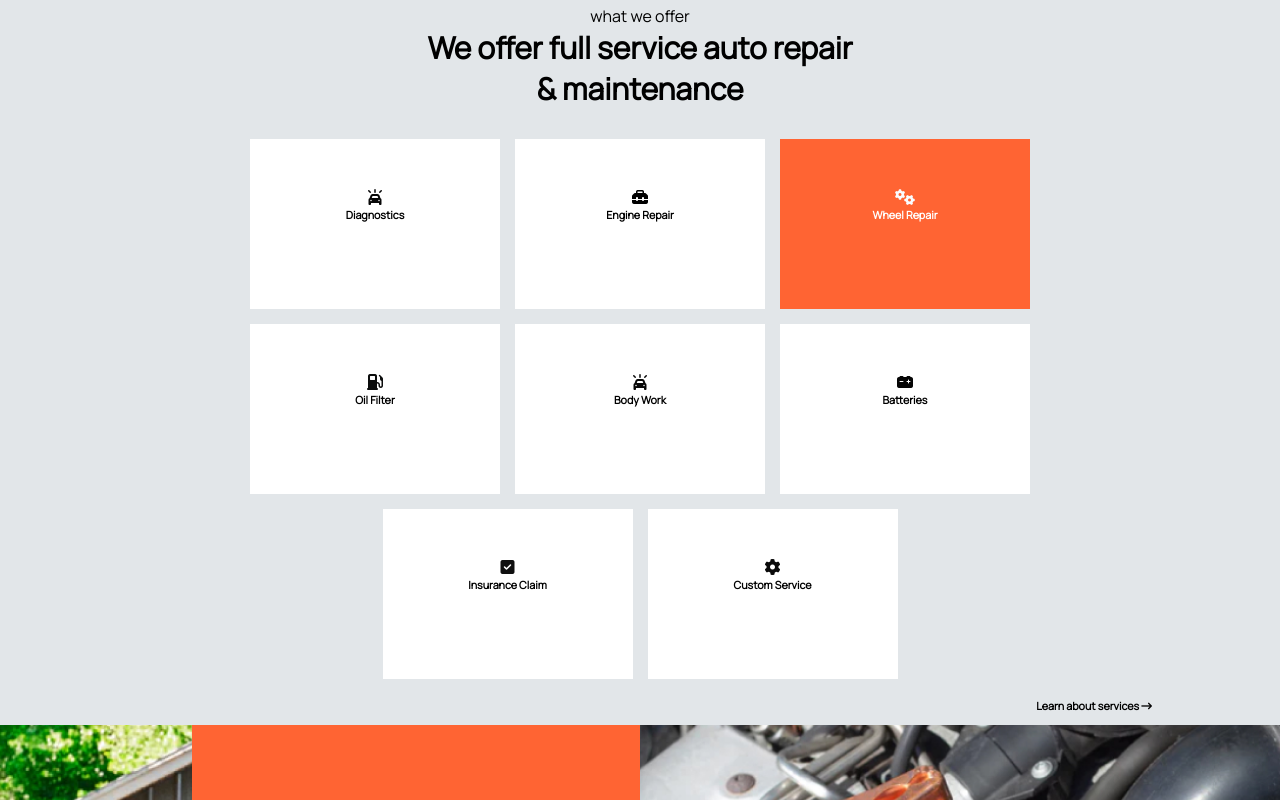
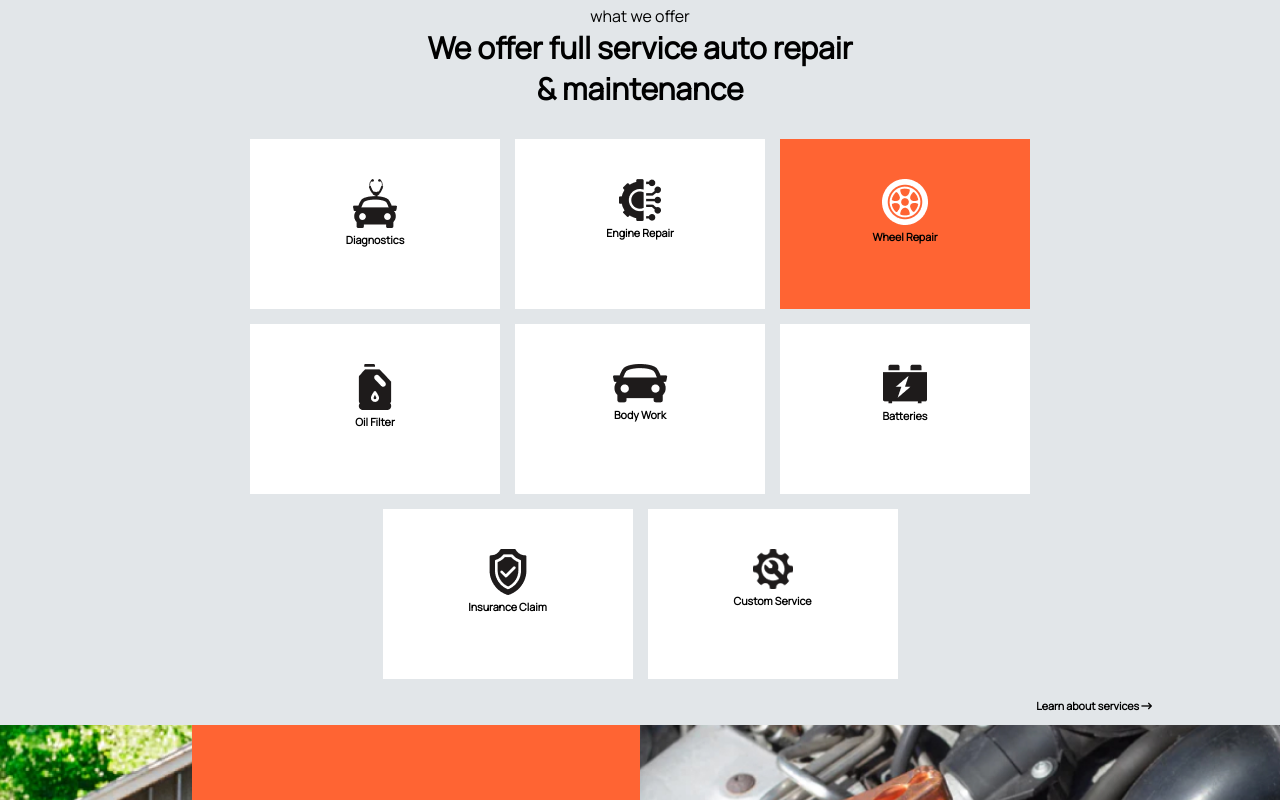
Before and after one commit to Eyenndaeyo/Finsweet, a plain HTML site: page index.html in a window 1280 px wide. Shown: the part 2475-3275 px from the top of the page. Drawn offline with Linux system fonts and the light colour scheme.

Commit message:
more update added to the project

```diff
--- a/index.html
+++ b/index.html
@@ -168,37 +168,51 @@
                 <h5>We offer full service auto repair <br>& maintenance</h5>
                 <div class="what-we-offer-box">
                     <div class="box">
-                        <i class="fa-solid fa-car-on" style="color: #080808;"></i>
+                        <div class="img">
+                            <img src="diagnostics.png" alt="">
+                        </div>
                         <h6>Diagnostics</h6>
                     </div>
                     <div class="box">
-                        <i class="fa-solid fa-toolbox" style="color: #000000;"></i>
+                        <div class="img">
+                            <img src="engine repairs.png" alt="">
+                        </div>
                         <h6>Engine Repair</h6>
                     </div>
-                    <div class="box">
-                        <div class="box-3">
-                            <i class="fa-solid fa-gears" style="color: #fafcff;"></i>
+                    <div class="box-3">
+                            <div class="img">
+                                <img src="wheel repair.png" alt="">
+                            </div>
                             <h6>Wheel Repair</h6>
                     </div>
-                    </div>
                     <div class="box">
-                        <i class="fa-solid fa-gas-pump" style="color: #0c0d0d;"></i>
+                        <div class="img">
+                            <img src="oil filter.png" alt="">
+                        </div>
                         <h6>Oil Filter</h6>
                     </div>
                     <div class="box">
-                         <i class="fa-solid fa-car-on" style="color: #080808;"></i>
+                        <div class="img">
+                            <img src="body work.png" alt="">
+                        </div>
                          <h6>Body Work</h6>
                     </div>
                     <div class="box">
-                        <i class="fa-solid fa-car-battery" style="color: #050505;"></i>
+                        <div class="img">
+                            <img src="batteries.png" alt="">
+                        </div>
                         <h6>Batteries</h6>
                     </div>
                     <div class="box">
-                        <i class="fa-solid fa-square-check" style="color: #0f0f0f;"></i>
+                        <div class="img">
+                            <img src="insurance claim.png" alt="">
+                        </div>
                         <h6>Insurance Claim</h6>
                     </div>
                     <div class="box">
-                        <i class="fa-solid fa-gear" style="color: #0a0a0a;"></i>
+                        <div class="img">
+                            <img src="customer service.png" alt="" width="40px" >
+                        </div>
                         <h6>Custom Service</h6>
                     </div>
                 </div>
--- a/styles.css
+++ b/styles.css
@@ -220,6 +220,7 @@ main button{
 }
 #we-follow .container .left-side{
     background-color: white;
+    position: relative;
 }
 #we-follow .container .right-side{
     background-color:white;
@@ -304,10 +305,17 @@ margin-left: 40px;
     width: 250px;
     height: 170px;
 }
+#we-offer .what-we-offer-content .what-we-offer-box .box .img{
+    margin-top: 40px;
+}
+#we-offer .what-we-offer-content .what-we-offer-box .box-3 .img{
+    margin-top: 40px;
+
+}
 #we-offer .what-we-offer-content .what-we-offer-box .box i{
     margin-top: 50px;
 }
-#we-offer .what-we-offer-content .what-we-offer-box .box .box-3{
+#we-offer .what-we-offer-content .what-we-offer-box .box-3 {
     background-color: #FF6433;
     width: 250px;
     height: 170px;
@@ -378,7 +386,6 @@ margin-left: 40px;
 }
 #Get-in-touch  .writings h1{
     color: #661CE7;
-    /* font-weight: 800; */
     font-size: 40px;
     margin-top: 20px;
 
```
Also changed, not shown: batteries.png (added), body work.png (added), customer service.png (added), diagnostics.png (added), engine repairs.png (added), insurance claim.png (added), oil filter.png (added), wheel repair.png (added).
